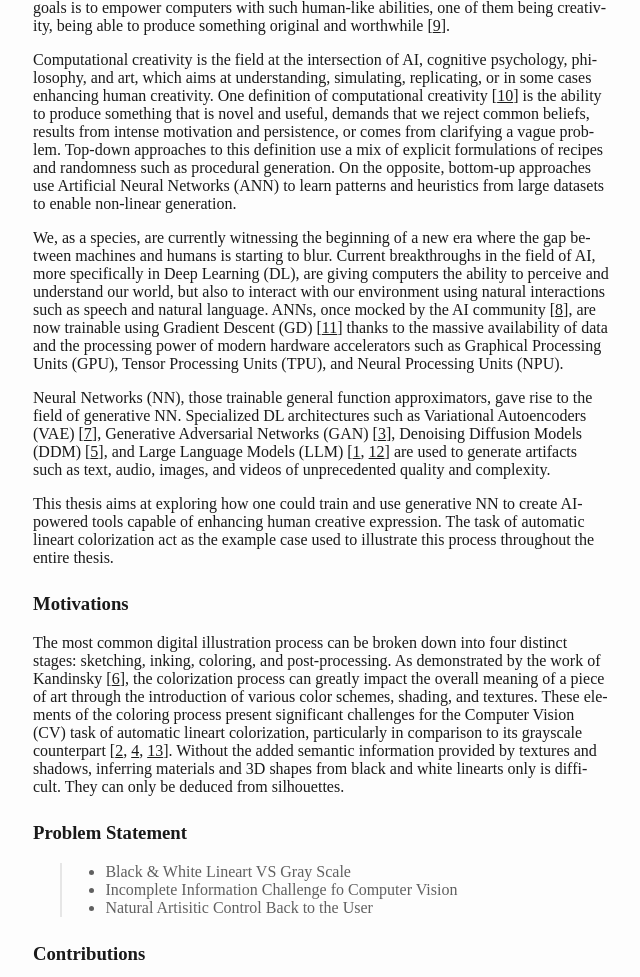
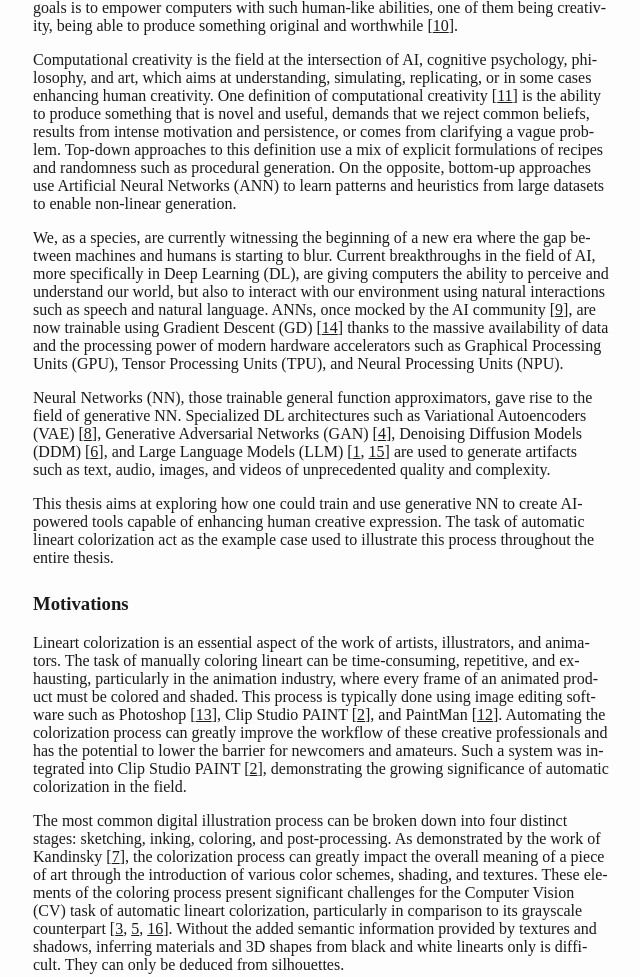
Before and after one commit to yliess86/PhDThesis, a plain HTML site: page docs/index.html in a window 1280 px wide. Shown: the part 1390-2367 px from the top of the page, without its empty margins (319-959 px from the left). Drawn offline with Linux system fonts and the light colour scheme.

Commit message:
[Feature] Motivation

```diff
--- a/docs/index.html
+++ b/docs/index.html
@@ -349,13 +349,13 @@ Intelligence (AI) field’s ultimate goals is to empower computers with
 such human-like abilities, one of them being creativity, being able to
 produce something original and worthwhile <span class="citation"
 data-cites="mumford_2012">[<a href="#ref-mumford_2012"
-role="doc-biblioref">9</a>]</span>.</p>
+role="doc-biblioref">10</a>]</span>.</p>
 <p>Computational creativity is the field at the intersection of AI,
 cognitive psychology, philosophy, and art, which aims at understanding,
 simulating, replicating, or in some cases enhancing human creativity.
 One definition of computational creativity <span class="citation"
 data-cites="newell_1959">[<a href="#ref-newell_1959"
-role="doc-biblioref">10</a>]</span> is the ability to produce something
+role="doc-biblioref">11</a>]</span> is the ability to produce something
 that is novel and useful, demands that we reject common beliefs, results
 from intense motivation and persistence, or comes from clarifying a
 vague problem. Top-down approaches to this definition use a mix of
@@ -370,10 +370,10 @@ breakthroughs in the field of AI, more specifically in Deep Learning
 world, but also to interact with our environment using natural
 interactions such as speech and natural language. ANNs, once mocked by
 the AI community <span class="citation" data-cites="lecun_2019">[<a
-href="#ref-lecun_2019" role="doc-biblioref">8</a>]</span>, are now
+href="#ref-lecun_2019" role="doc-biblioref">9</a>]</span>, are now
 trainable using Gradient Descent (GD) <span class="citation"
 data-cites="rumelhart_1986">[<a href="#ref-rumelhart_1986"
-role="doc-biblioref">11</a>]</span> thanks to the massive availability
+role="doc-biblioref">14</a>]</span> thanks to the massive availability
 of data and the processing power of modern hardware accelerators such as
 Graphical Processing Units (GPU), Tensor Processing Units (TPU), and
 Neural Processing Units (NPU).</p>
@@ -381,15 +381,15 @@ Neural Processing Units (NPU).</p>
 gave rise to the field of generative NN. Specialized DL architectures
 such as Variational Autoencoders (VAE) <span class="citation"
 data-cites="kingma_2013">[<a href="#ref-kingma_2013"
-role="doc-biblioref">7</a>]</span>, Generative Adversarial Networks
+role="doc-biblioref">8</a>]</span>, Generative Adversarial Networks
 (GAN) <span class="citation" data-cites="goodfellow_2014">[<a
-href="#ref-goodfellow_2014" role="doc-biblioref">3</a>]</span>,
+href="#ref-goodfellow_2014" role="doc-biblioref">4</a>]</span>,
 Denoising Diffusion Models (DDM) <span class="citation"
 data-cites="ho_2020">[<a href="#ref-ho_2020"
-role="doc-biblioref">5</a>]</span>, and Large Language Models (LLM)
+role="doc-biblioref">6</a>]</span>, and Large Language Models (LLM)
 <span class="citation" data-cites="vaswani_2017 brown_2020">[<a
 href="#ref-brown_2020" role="doc-biblioref">1</a>, <a
-href="#ref-vaswani_2017" role="doc-biblioref">12</a>]</span> are used to
+href="#ref-vaswani_2017" role="doc-biblioref">15</a>]</span> are used to
 generate artifacts such as text, audio, images, and videos of
 unprecedented quality and complexity.</p>
 <p>This thesis aims at exploring how one could train and use generative
@@ -398,20 +398,39 @@ expression. The task of automatic lineart colorization act as the
 example case used to illustrate this process throughout the entire
 thesis.</p>
 <h3 id="motivations">Motivations</h3>
+<p>Lineart colorization is an essential aspect of the work of artists,
+illustrators, and animators. The task of manually coloring lineart can
+be time-consuming, repetitive, and exhausting, particularly in the
+animation industry, where every frame of an animated product must be
+colored and shaded. This process is typically done using image editing
+software such as Photoshop <span class="citation"
+data-cites="photoshop">[<a href="#ref-photoshop"
+role="doc-biblioref">13</a>]</span>, Clip Studio PAINT <span
+class="citation" data-cites="clipstudiopaint">[<a
+href="#ref-clipstudiopaint" role="doc-biblioref">2</a>]</span>, and
+PaintMan <span class="citation" data-cites="paintman">[<a
+href="#ref-paintman" role="doc-biblioref">12</a>]</span>. Automating the
+colorization process can greatly improve the workflow of these creative
+professionals and has the potential to lower the barrier for newcomers
+and amateurs. Such a system was integrated into Clip Studio PAINT <span
+class="citation" data-cites="clipstudiopaint">[<a
+href="#ref-clipstudiopaint" role="doc-biblioref">2</a>]</span>,
+demonstrating the growing significance of automatic colorization in the
+field.</p>
 <p>The most common digital illustration process can be broken down into
 four distinct stages: sketching, inking, coloring, and post-processing.
 As demonstrated by the work of Kandinsky <span class="citation"
 data-cites="kandinsky_1977">[<a href="#ref-kandinsky_1977"
-role="doc-biblioref">6</a>]</span>, the colorization process can greatly
+role="doc-biblioref">7</a>]</span>, the colorization process can greatly
 impact the overall meaning of a piece of art through the introduction of
 various color schemes, shading, and textures. These elements of the
 coloring process present significant challenges for the Computer Vision
 (CV) task of automatic lineart colorization, particularly in comparison
 to its grayscale counterpart <span class="citation"
 data-cites="furusawa_2O17 hensman_2017 zhang_richard_2017">[<a
-href="#ref-furusawa_2O17" role="doc-biblioref">2</a>, <a
-href="#ref-hensman_2017" role="doc-biblioref">4</a>, <a
-href="#ref-zhang_richard_2017" role="doc-biblioref">13</a>]</span>.
+href="#ref-furusawa_2O17" role="doc-biblioref">3</a>, <a
+href="#ref-hensman_2017" role="doc-biblioref">5</a>, <a
+href="#ref-zhang_richard_2017" role="doc-biblioref">16</a>]</span>.
 Without the added semantic information provided by textures and shadows,
 inferring materials and 3D shapes from black and white linearts only is
 difficult. They can only be deduced from silhouettes.</p>
@@ -524,8 +543,14 @@ Askell, A., et al. 2020. Language models are few-shot learners.
 <em>Advances in neural information processing systems</em>. 33, (2020),
 1877–1901.</div>
 </div>
+<div id="ref-clipstudiopaint" class="csl-entry" role="listitem">
+<div class="csl-left-margin">[2] </div><div
+class="csl-right-inline">Clip studio PAINT: <a
+href="https://www.clipstudio.net/"><em>https://www.clipstudio.net/</em></a>.
+Accessed: 2023-01-26.</div>
+</div>
 <div id="ref-furusawa_2O17" class="csl-entry" role="listitem">
-<div class="csl-left-margin">[2] </div><div
+<div class="csl-left-margin">[3] </div><div
 class="csl-right-inline">Furusawa, C., Hiroshiba, K., Ogaki, K. and
 Odagiri, Y. 2017. <a
 href="https://doi.org/10.1145/3145749.3149430">Comicolorization:
@@ -533,7 +558,7 @@ Semi-automatic manga colorization</a>. <em>SIGGRAPH asia 2017 technical
 briefs</em> (New York, NY, USA, 2017).</div>
 </div>
 <div id="ref-goodfellow_2014" class="csl-entry" role="listitem">
-<div class="csl-left-margin">[3] </div><div
+<div class="csl-left-margin">[4] </div><div
 class="csl-right-inline">Goodfellow, I., Pouget-Abadie, J., Mirza, M.,
 Xu, B., Warde-Farley, D., Ozair, S., Courville, A. and Bengio, Y. 2014.
 <a
@@ -542,7 +567,7 @@ adversarial nets</a>. <em>Advances in neural information processing
 systems</em> (2014).</div>
 </div>
 <div id="ref-hensman_2017" class="csl-entry" role="listitem">
-<div class="csl-left-margin">[4] </div><div
+<div class="csl-left-margin">[5] </div><div
 class="csl-right-inline">Hensman, P. and Aizawa, K. 2017. <a
 href="https://doi.org/10.1109/ICDAR.2017.295">cGAN-based manga
 colorization using a single training image</a>. <em>2017 14th IAPR
@@ -550,58 +575,70 @@ international conference on document analysis and recognition
 (ICDAR)</em> (Los Alamitos, CA, USA, Nov. 2017), 72–77.</div>
 </div>
 <div id="ref-ho_2020" class="csl-entry" role="listitem">
-<div class="csl-left-margin">[5] </div><div class="csl-right-inline">Ho,
+<div class="csl-left-margin">[6] </div><div class="csl-right-inline">Ho,
 J., Jain, A. and Abbeel, P. 2020. Denoising diffusion probabilistic
 models. <em>Advances in Neural Information Processing Systems</em>. 33,
 (2020), 6840–6851.</div>
 </div>
 <div id="ref-kandinsky_1977" class="csl-entry" role="listitem">
-<div class="csl-left-margin">[6] </div><div
+<div class="csl-left-margin">[7] </div><div
 class="csl-right-inline">Kandinsky, W. and Sadleir, M. 1977.
 <em>Concerning the spiritual in art</em>. Dover Publications.</div>
 </div>
 <div id="ref-kingma_2013" class="csl-entry" role="listitem">
-<div class="csl-left-margin">[7] </div><div
+<div class="csl-left-margin">[8] </div><div
 class="csl-right-inline">Kingma, D.P. and Welling, M. 2013.
 Auto-encoding variational bayes. <em>arXiv preprint
 arXiv:1312.6114</em>. (2013).</div>
 </div>
 <div id="ref-lecun_2019" class="csl-entry" role="listitem">
-<div class="csl-left-margin">[8] </div><div class="csl-right-inline">Le
+<div class="csl-left-margin">[9] </div><div class="csl-right-inline">Le
 Cun, Y. 2019. <em><a
 href="https://www.odilejacob.fr/catalogue/sciences-humaines/questions-de-societe/quand-la-machine-apprend_9782738149312.php">Quand
 la machine apprend: La r<span>é</span>volution des neurones artificiels
 et de l’apprentissage profond</a></em>. Odile Jacob.</div>
 </div>
 <div id="ref-mumford_2012" class="csl-entry" role="listitem">
-<div class="csl-left-margin">[9] </div><div
+<div class="csl-left-margin">[10] </div><div
 class="csl-right-inline">Mumford, M., Medeiros, K. and Partlow, P. 2012.
 Creative thinking: Processes, strategies, and knowledge. <em>The Journal
 of Creative Behavior</em>. 46, (Mar. 2012). DOI:https://doi.org/<a
 href="https://doi.org/10.1002/jocb.003">10.1002/jocb.003</a>.</div>
 </div>
 <div id="ref-newell_1959" class="csl-entry" role="listitem">
-<div class="csl-left-margin">[10] </div><div
+<div class="csl-left-margin">[11] </div><div
 class="csl-right-inline">Newell, A., Shaw, J.C. and Simon, H.A. 1959.
 <em><a href="https://doi.org/10.1037/13117-003">The processes of
 creative thinking</a></em>. RAND Corporation.</div>
 </div>
+<div id="ref-paintman" class="csl-entry" role="listitem">
+<div class="csl-left-margin">[12] </div><div
+class="csl-right-inline">Paintman: <a
+href="http://www.retasstudio.net/products/paintman/"><em>http://www.retasstudio.net/products/paintman/</em></a>.
+Accessed: 2023-01-26.</div>
+</div>
+<div id="ref-photoshop" class="csl-entry" role="listitem">
+<div class="csl-left-margin">[13] </div><div
+class="csl-right-inline">Photoshop: <a
+href="https://www.adobe.com/products/photoshop.html"><em>https://www.adobe.com/products/photoshop.html</em></a>.
+Accessed: 2023-01-26.</div>
+</div>
 <div id="ref-rumelhart_1986" class="csl-entry" role="listitem">
-<div class="csl-left-margin">[11] </div><div
+<div class="csl-left-margin">[14] </div><div
 class="csl-right-inline">Rumelhart, D.E., Hinton, G.E. and Williams,
 R.J. 1986. Learning representations by back-propagating errors.
 <em>Nature</em>. 323, 6088 (Oct. 1986), 533–536. DOI:https://doi.org/<a
 href="https://doi.org/10.1038/323533a0">10.1038/323533a0</a>.</div>
 </div>
 <div id="ref-vaswani_2017" class="csl-entry" role="listitem">
-<div class="csl-left-margin">[12] </div><div
+<div class="csl-left-margin">[15] </div><div
 class="csl-right-inline">Vaswani, A., Shazeer, N., Parmar, N.,
 Uszkoreit, J., Jones, L., Gomez, A.N., Kaiser, Ł. and Polosukhin, I.
 2017. Attention is all you need. <em>Advances in neural information
 processing systems</em>. 30, (2017).</div>
 </div>
 <div id="ref-zhang_richard_2017" class="csl-entry" role="listitem">
-<div class="csl-left-margin">[13] </div><div
+<div class="csl-left-margin">[16] </div><div
 class="csl-right-inline">Zhang, R., Zhu, J.-Y., Isola, P., Geng, X.,
 Lin, A.S., Yu, T. and Efros, A.A. 2017. Real-time user-guided image
 colorization with learned deep priors. <em>ACM Trans. Graph.</em> 36, 4
```
Also changed, not shown: 4 other files.
